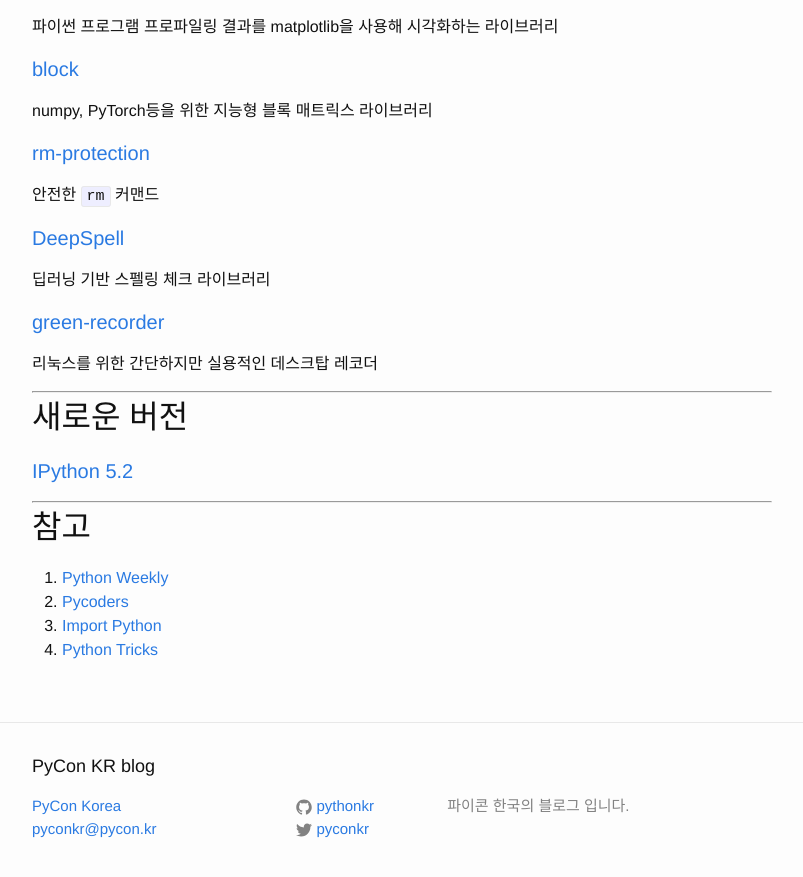
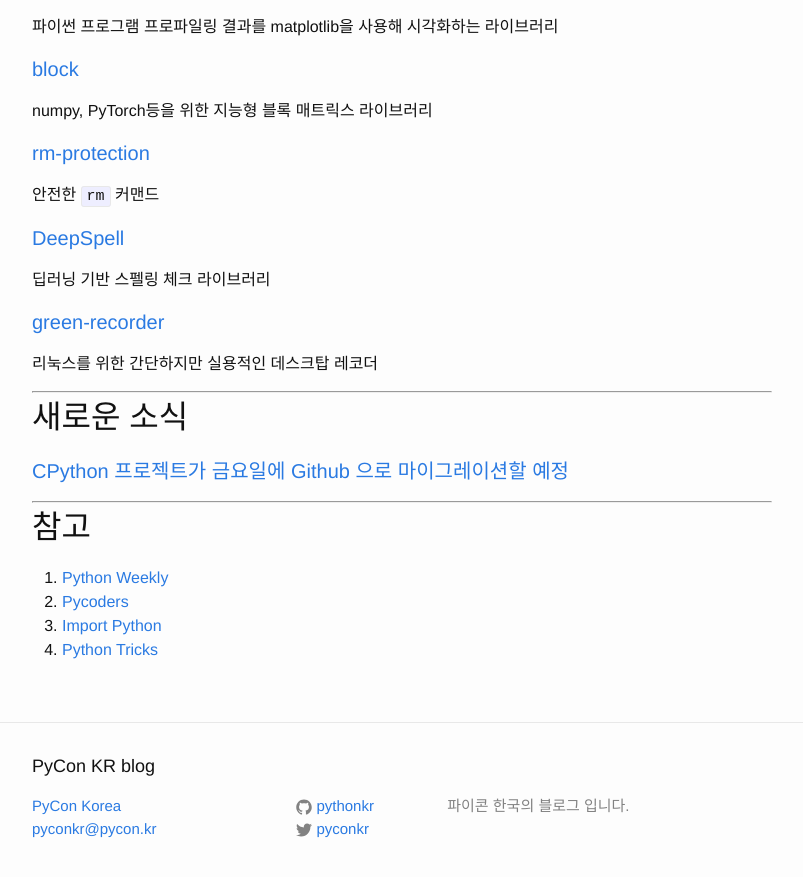
Before and after one commit to pythonkr/blog, a Jekyll site: the page built from _posts/2017-02-12-python-weekly-2017-06.md, in a window 1280 px wide and 900 px high, scrolled down 3906 px. Shown: the top 877 px of the window, without its empty margins (238-1041 px from the left). Built offline with Jekyll 4.4.1, drawn with Linux system fonts in a browser that asks for light colours.

Commit message:
fix: 2017년 2월 2주차 파이썬 주간 소식(수정1) - 누락된 새로운 소식 추가

```diff
--- a/_posts/2017-02-12-python-weekly-2017-06.md
+++ b/_posts/2017-02-12-python-weekly-2017-06.md
@@ -149,9 +149,9 @@
 
 ----
 
-## 새로운 버전
+## 새로운 소식
 
-#### [IPython 5.2](http://ipython.readthedocs.io/en/stable/whatsnew/version5.html#ipython-5-2)
+#### [CPython 프로젝트가 금요일에 Github 으로 마이그레이션할 예정](https://mail.python.org/pipermail/python-dev/2017-February/147341.html)
 
 
 ----
```
